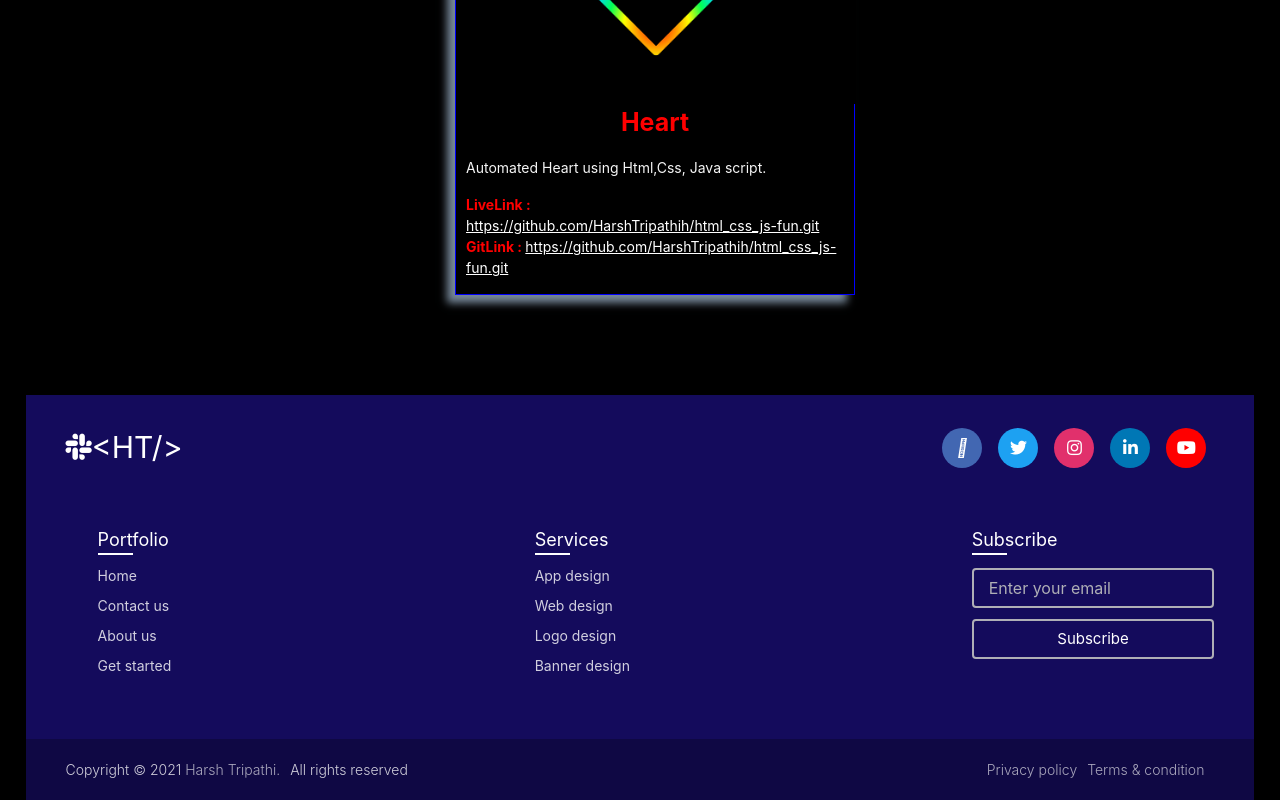
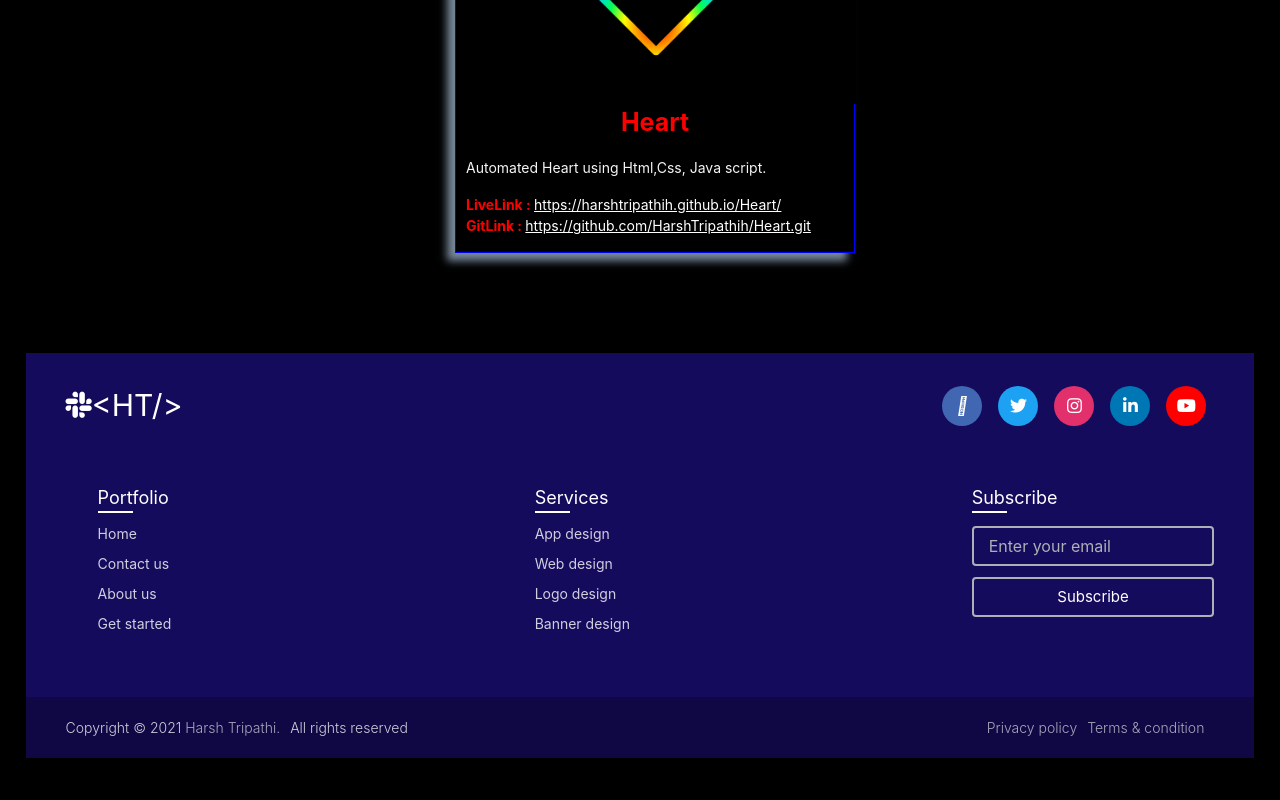
Before and after one commit to HarshTripathih/resume-app, a React (Create React App) app: page /projects in a window 1280 px wide. Shown: the part 3197-3997 px from the top of the page. After the commit the page ends 3955 px from the top, so only its background shows below. Built offline with nearby package versions, Linux system fonts and the light colour scheme.

Commit message:
updated heart proj

```diff
--- a/src/components/Projects/Projects.js
+++ b/src/components/Projects/Projects.js
@@ -120,8 +120,8 @@ export default function Projects(){
             sentences: [
                'Automated Heart using Html,Css, Java script.'
             ],
-            Livelink: "https://github.com/HarshTripathih/html_css_js-fun.git",
-            gitlink:"https://github.com/HarshTripathih/html_css_js-fun.git",
+            Livelink: "https://harshtripathih.github.io/Heart/",
+            gitlink:"https://github.com/HarshTripathih/Heart.git",
         },
     ];
 
```
